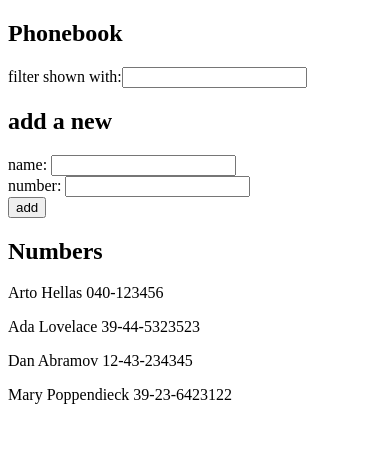
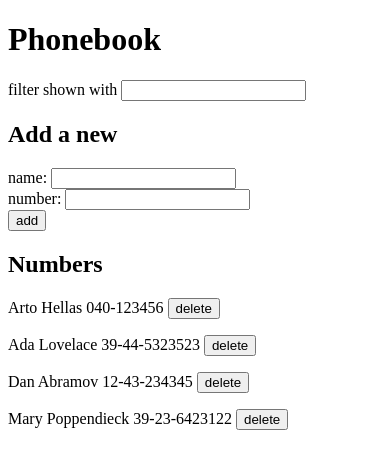
Before and after one commit to Sazid99246/fullstack-open, a React (Vite) app in the folder part2/phonebook/: page / in a window 390 px wide. Shown: the top 468 px of the page. Built offline with nearby package versions, Linux system fonts and the light colour scheme; data requests are answered from the project's data file.

Commit message:
Phonebook application step 5-to 15 completed

```diff
--- a/part2/phonebook/db.json
+++ b/part2/phonebook/db.json
@@ -1,5 +1,5 @@
 {
-  "persons":[
+  "persons": [
     {
       "name": "Arto Hellas",
       "number": "040-123456",
@@ -20,5 +20,6 @@
       "number": "39-23-6423122",
       "id": "4"
     }
-  ]
+  ],
+  "$schema": "./node_modules/json-server/schema.json"
 }
--- a/part2/phonebook/src/App.jsx
+++ b/part2/phonebook/src/App.jsx
@@ -1,81 +1,90 @@
 import { useEffect, useState } from 'react'
+
 import Filter from './components/Filter'
 import PersonForm from './components/PersonForm'
 import Persons from './components/Persons'
-import axios from 'axios'
+import personService from './services/persons'
 
 const App = () => {
   const [persons, setPersons] = useState([])
   const [newName, setNewName] = useState('')
-  const [number, setNumber] = useState('')
+  const [newNumber, setNewNumber] = useState('')
   const [filter, setFilter] = useState('')
 
   useEffect(() => {
-    axios
-      .get('http://localhost:3001/persons')
-      .then(response => {
-        setPersons(response.data)
+    personService.getAll().then((initialPersons) => {
+      setPersons(initialPersons)
     })
   }, [])
 
-  const addPerson = (event) => {
-    event.preventDefault()
+  const personsToShow = persons.filter((person) =>
+    person.name.toLowerCase().includes(filter.toLowerCase())
+  )
 
-    const personObject = {
-      name: newName,
-      number: number,
-      id: String(persons.length + 1)
+  const clearForm = () => {
+    setNewName('')
+    setNewNumber('')
   }
 
-    const allNames = persons.map(person => person.name.toLowerCase());
-
-    if (allNames.includes(newName.toLowerCase())) {
-      window.alert(`${newName} is already added to phonebook`)
-    } else {
-      setPersons(persons.concat(personObject))
-      setNewName('')
-      setNumber('')
+  const updatePerson = (person) => {
+    const ok = window.confirm(
+      `${newName} is already added to phonebook, replace the old number with a new one?`
+    )
+    if (ok) {
+      personService
+        .update({ ...person, number: newNumber })
+        .then((updatedPerson) => {
+          setPersons(
+            persons.map((p) => (p.id !== person.id ? p : updatedPerson))
+          )
+          clearForm()
+        })
     }
   }
 
-  const handleNameChange = (event) => {
-    setNewName(event.target.value)
+  const onAddNew = (event) => {
+    event.preventDefault()
+    const existingPerson = persons.find((p) => p.name === newName)
+
+    if (existingPerson) {
+      updatePerson(existingPerson)
+      return
     }
 
-  const handleNumberChange = (event) => {
-    setNumber(event.target.value)
+    personService
+      .create({ name: newName, number: newNumber })
+      .then((createdPerson) => {
+        setPersons(persons.concat(createdPerson))
+        clearForm()
+      })
   }
 
-  const handleFilterChange = (event) => {
-   setFilter(event.target.value)
+  const onRemove = (person) => {
+    const ok = window.confirm(`Delete ${person.name} ?`)
+    if (ok) {
+      personService
+        .remove(person.id)
+        .then(() => setPersons(persons.filter((p) => p.id !== person.id)))
+
     }
-
-  const filteredPersons = persons.filter(person =>
-    person.name.toLowerCase().includes(filter.toLowerCase())
-  )
-
+  }
 
   return (
     <div>
-      <h2>Phonebook</h2>
+      <h1>Phonebook</h1>
+      <Filter filter={filter} setFilter={setFilter} />
 
-      <Filter value={filter} onChange={handleFilterChange} />
-
-      <h2>add a new</h2>
-
+      <h2>Add a new</h2>
       <PersonForm
-        onSubmit={addPerson}
-        name={newName}
-        onNameChange={handleNameChange}
-        number={number}
-        onNumberChange={handleNumberChange}
+        newName={newName}
+        newNumber={newNumber}
+        onAddNew={onAddNew}
+        setNewName={setNewName}
+        setNewNumber={setNewNumber}
       />
 
       <h2>Numbers</h2>
-
-      <Persons persons={filteredPersons} />
-
-
+      <Persons persons={personsToShow} onRemove={onRemove} />
     </div>
   )
 }
--- a/part2/phonebook/src/components/Filter.jsx
+++ b/part2/phonebook/src/components/Filter.jsx
@@ -1,10 +1,8 @@
-const Filter = ({value, onChange}) => {
-  return (
-    <div>
-        filter shown with:
-        <input value={value} onChange={onChange} />
-    </div>
-  );
-};
+const Filter = ({ filter, setFilter }) => (
+  <div>
+    filter shown with{' '}
+    <input value={filter} onChange={(event) => setFilter(event.target.value)} />
+  </div>
+)
 
-export default Filter;
+export default Filter
--- a/part2/phonebook/src/components/PersonForm.jsx
+++ b/part2/phonebook/src/components/PersonForm.jsx
@@ -1,11 +1,29 @@
-const PersonForm = ({onSubmit, name, onNameChange, number, onNumberChange}) => {
-    return (
-      <form onSubmit={onSubmit}>
-        <div>name: <input value={name} onChange={onNameChange} /></div>
-        <div>number: <input value={number} onChange={onNumberChange} /></div>
-        <div><button type="submit">add</button></div>
-      </form>
-    )
-}
+const PersonForm = ({
+  newName,
+  newNumber,
+  onAddNew,
+  setNewName,
+  setNewNumber,
+}) => (
+  <form onSubmit={onAddNew}>
+    <div>
+      name:{' '}
+      <input
+        value={newName}
+        onChange={(event) => setNewName(event.target.value)}
+      />
+    </div>
+    <div>
+      number:{' '}
+      <input
+        value={newNumber}
+        onChange={(event) => setNewNumber(event.target.value)}
+      />
+    </div>
+    <div>
+      <button type="submit">add</button>
+    </div>
+  </form>
+)
 
 export default PersonForm;
--- a/part2/phonebook/src/components/Persons.jsx
+++ b/part2/phonebook/src/components/Persons.jsx
@@ -1,11 +1,9 @@
-const Persons = ({persons}) => {
-  return (
-    <div>
-      {persons.map(person => (
-        <p key={person.id}>{person.name} {person.number}</p>
-      ))}
-    </div>
-  )
-}
+const Persons = ({ persons, onRemove }) =>
+  persons.map((person) => (
+    <p key={person.name}>
+      {person.name} {person.number}{' '}
+      <button onClick={() => onRemove(person)}>delete</button>
+    </p>
+  ))
 
 export default Persons
--- /dev/null
+++ b/part2/phonebook/src/services/persons.js
@@ -0,0 +1,27 @@
+import axios from 'axios'
+
+const baseUrl = 'http://localhost:3001/persons'
+
+const getAll = () => {
+  const request = axios.get(baseUrl)
+  return request.then((response) => response.data)
+}
+
+const create = (newObject) => {
+  const request = axios.post(baseUrl, newObject)
+  return request.then((response) => response.data)
+}
+
+const remove = (id) => {
+  const url = `${baseUrl}/${id}`
+  const request = axios.delete(url)
+  return request.then((response) => response.data)
+}
+
+const update = (personObject) => {
+  const url = `${baseUrl}/${personObject.id}`
+  const request = axios.put(url, personObject)
+  return request.then((response) => response.data)
+}
+
+export default { getAll, create, remove, update }
```
Also changed, not shown: part2/phonebook/src/components/Notification.jsx (added, +21 -0 lines). Lines whose indentation alone changed are shown as unchanged.
